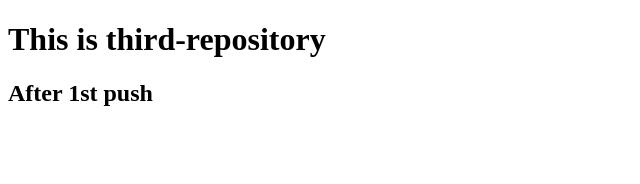
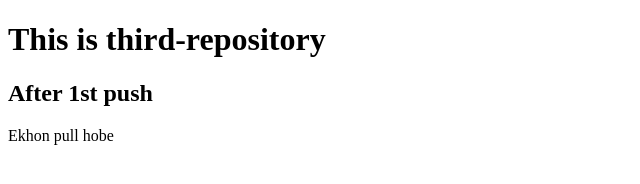
Before and after one commit to skImranSabuj/third-repository, a plain HTML site: page index.html in a window 1280 px wide. Shown: the whole page, without its empty margins (0-640 px from the left). Drawn offline with Linux system fonts and the light colour scheme.

Commit message:
Update index.html

```diff
--- a/index.html
+++ b/index.html
@@ -9,5 +9,6 @@
 <body>
     <h1>This is third-repository</h1>
     <h2>After 1st push</h2>
+    <p> Ekhon pull hobe </p>
 </body>
 </html>
```
